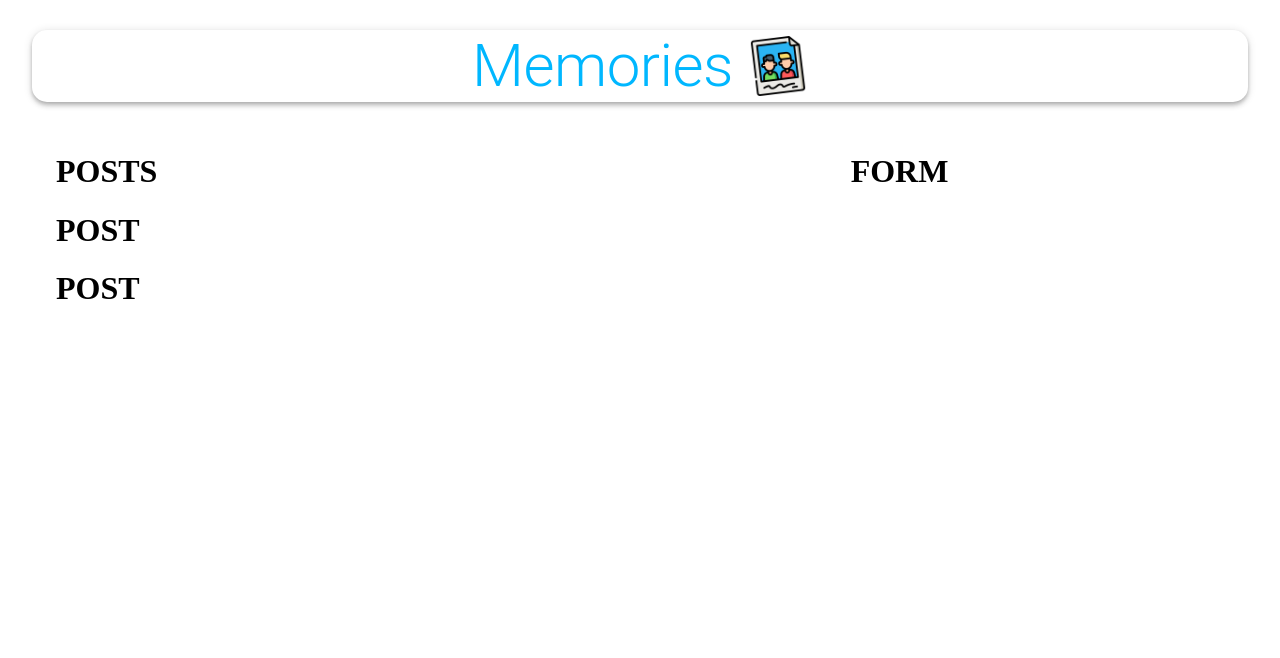
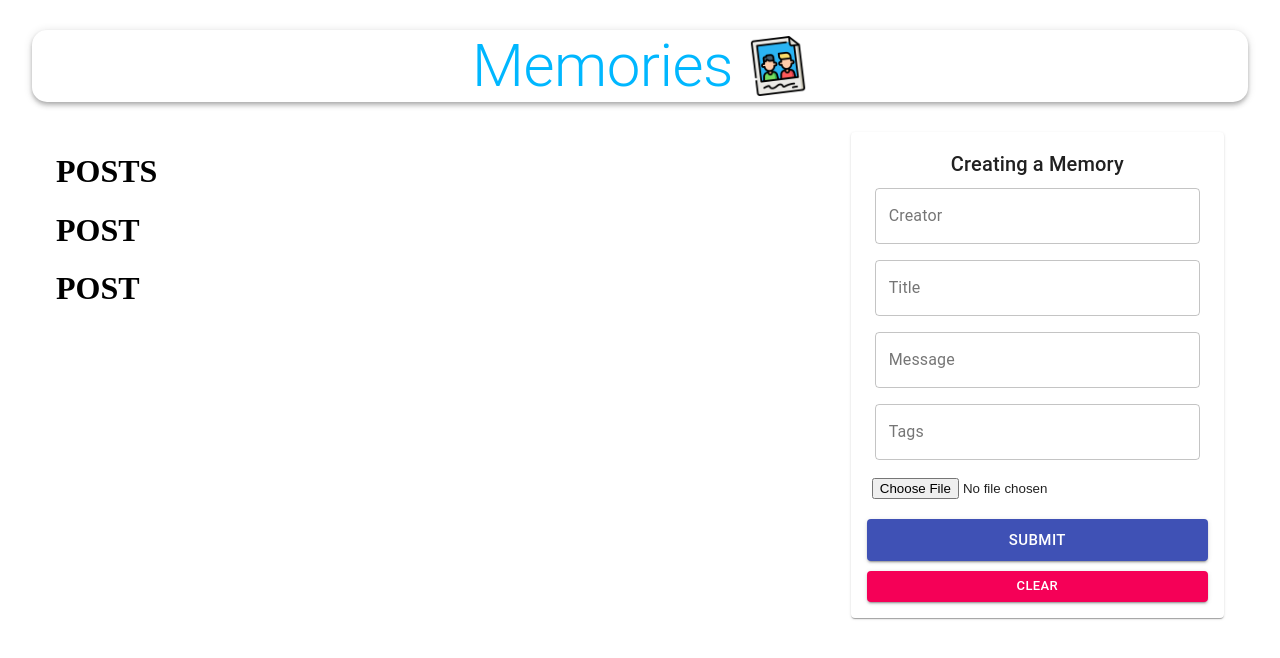
Before and after one commit to rohit-vrrr/memories-project, a React (Create React App) app in the folder client/: page / in a window 1280 px wide. Shown: the top 658 px of the page. Built offline with nearby package versions, Linux system fonts and the light colour scheme; no server answers.

Commit message:
Updated form

```diff
--- a/client/src/components/Form/Form.jsx
+++ b/client/src/components/Form/Form.jsx
@@ -1,12 +1,52 @@
-import React from "react";
+import React, { useState } from "react";
+import FileBase from "react-file-base64";
+import { TextField, Button, Typography, Paper } from "@material-ui/core";
 
-// import useStyles from "./stylesForm";
+import useStyles from "./stylesForm";
 
 const Form = () => {
-    // const classes = useStyles();
+    const [postData, setPostData] = useState({
+        creator: '',
+        title: '',
+        message: '',
+        tags: '',
+        selectedFile: ''
+    });
+    const classes = useStyles();
+
+    const handleSubmit = () => {
+
+    }
+
+    const clear = () => {
+
+    }
 
     return (
-        <h1>FORM</h1>
+        // div with white bg
+        <Paper className={classes.paper}>
+            <form className={`${classes.root} ${classes.form}`} onSubmit={handleSubmit} autoComplete="off" noValidate>
+
+                <Typography variant="h6">Creating a Memory</Typography>
+
+                <TextField name="creator" variant="outlined" label="Creator" fullWidth value={postData.creator} onChange={(e) => setPostData({ ...postData, creator: e.target.value })} />
+                <TextField name="title" variant="outlined" label="Title" fullWidth value={postData.title} onChange={(e) => setPostData({ ...postData, title: e.target.value })} />
+                <TextField name="message" variant="outlined" label="Message" fullWidth value={postData.message} onChange={(e) => setPostData({ ...postData, message: e.target.value })} />
+                <TextField name="tags" variant="outlined" label="Tags" fullWidth value={postData.tags} onChange={(e) => setPostData({ ...postData, tags: e.target.value })} />
+
+                <div className={classes.fieldInput}>
+                    <FileBase
+                        type="file"
+                        multiple={false}
+                        onDone={({base64}) => setPostData({ ...postData, selectedFile: base64 })}
+                    />
+                </div>
+
+                <Button className={classes.buttonSubmit} variant="contained" color="primary" size="large" type="submit" fullWidth>Submit</Button>
+                <Button variant="contained" color="secondary" size="small" onClick={clear} fullWidth>Clear</Button>
+
+            </form>
+        </Paper>
     );
 }
 
--- a/client/src/components/Form/stylesForm.js
+++ b/client/src/components/Form/stylesForm.js
@@ -19,6 +19,7 @@
         margin: '10px 0'
     },
     buttonSubmit: {
+        marginTop: 10,
         marginBottom: 10
     }
 }));
```
Also changed, not shown: 1 other file (tests, documents, lock files or other folders).
